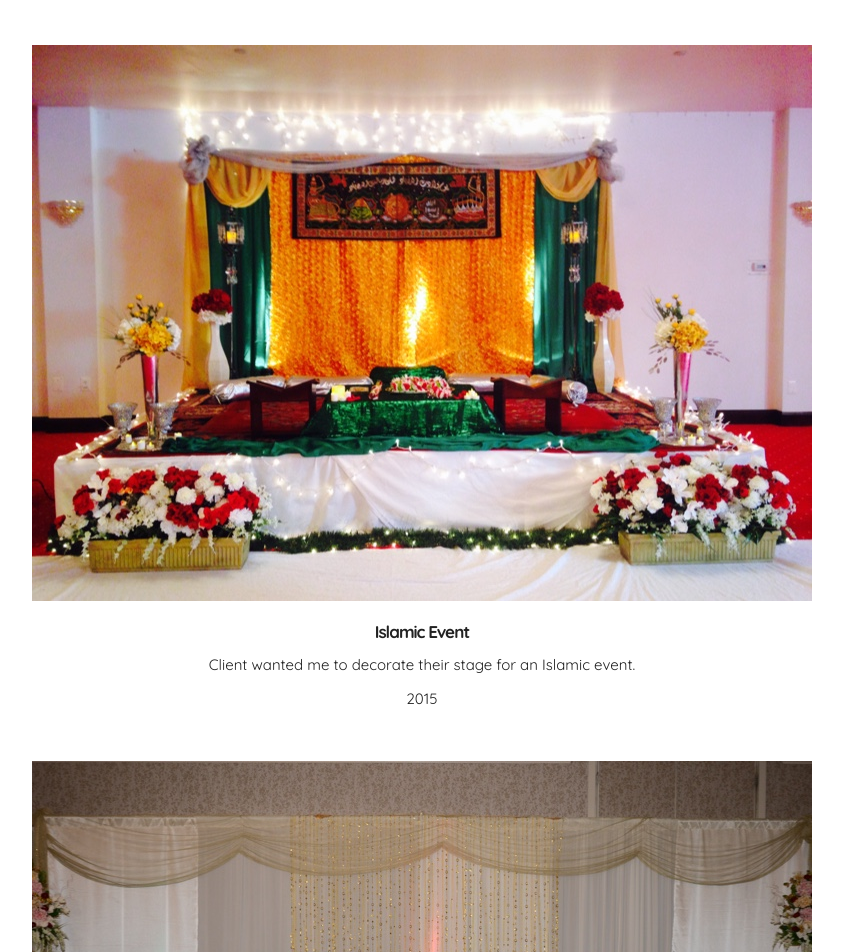
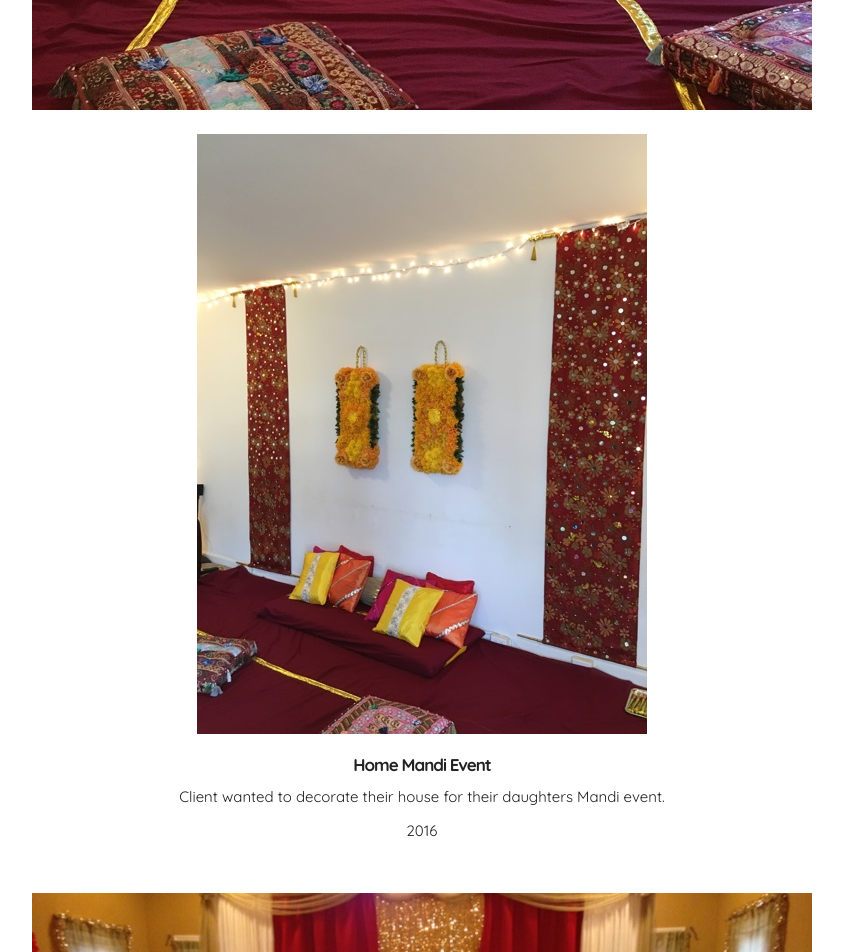
Before and after one commit to basmaKhalid/basmakhalid.github.io, a plain HTML site: page index.html in a window 1280 px wide. Shown: the part 860-1812 px from the top of the page, without its empty margins (218-1061 px from the left). Drawn offline with Linux system fonts and the light colour scheme.

Commit message:
Update pictures on website
new photos

```diff
--- a/css/master.css
+++ b/css/master.css
@@ -115,8 +115,8 @@ footer ul li a {
 }
 
 img {
-	width: 780px;
-	height: 556px;
+	/*width: 780px;
+	height: 556px;*/
 	display: block;
 	margin-left: auto;
 	margin-right: auto;
--- a/index.html
+++ b/index.html
@@ -30,6 +30,15 @@
 		</header>
 
 		<div class="container work">
+
+			<div class="work-section ">
+				<img src="img/inHomeMandiEvent-1.jpg" alt="Mandi event, House decoration">
+				<br/>
+				<img src="img/inHomeMandiEvnet-2.jpg" alt="Mandi event, House decoration">
+				<h2>Home Mandi Event</h2>
+				<p>Client wanted to decorate their house for their daughters Mandi event.</p>
+				<p>2016</p>
+			</div>
 
 				<div class="work-section ">
 					<img src="img/indianWedding.jpg" alt="Indian wedding, House decoration">
```
Also changed, not shown: img/inHomeMandiEvent-1.jpg (added), img/inHomeMandiEvent-3.jpg (added), img/inHomeMandiEvnet-2.jpg (added).
